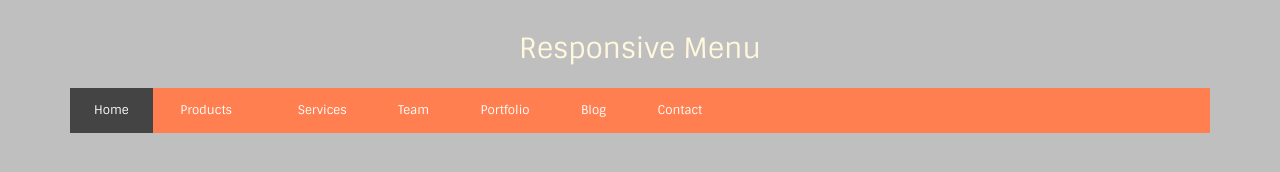
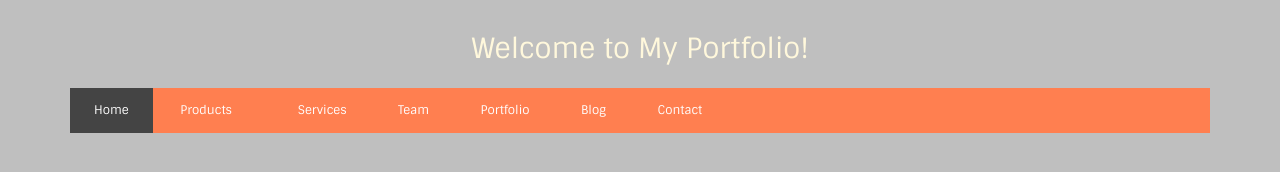
Before and after one commit to erudmila/portfoliounderconstuction, a plain HTML site: page index.html in a window 1280 px wide. Drawn offline with nearby package versions, Linux system fonts and the light colour scheme.

Commit message:
Update index.html

```diff
--- a/index.html
+++ b/index.html
@@ -6,7 +6,7 @@
 <div class="container">
 	<header>
 
-		<h2>Responsive Menu</h2>
+		<h2>Welcome to My Portfolio!</h2>
 
 	</header>
 
```
